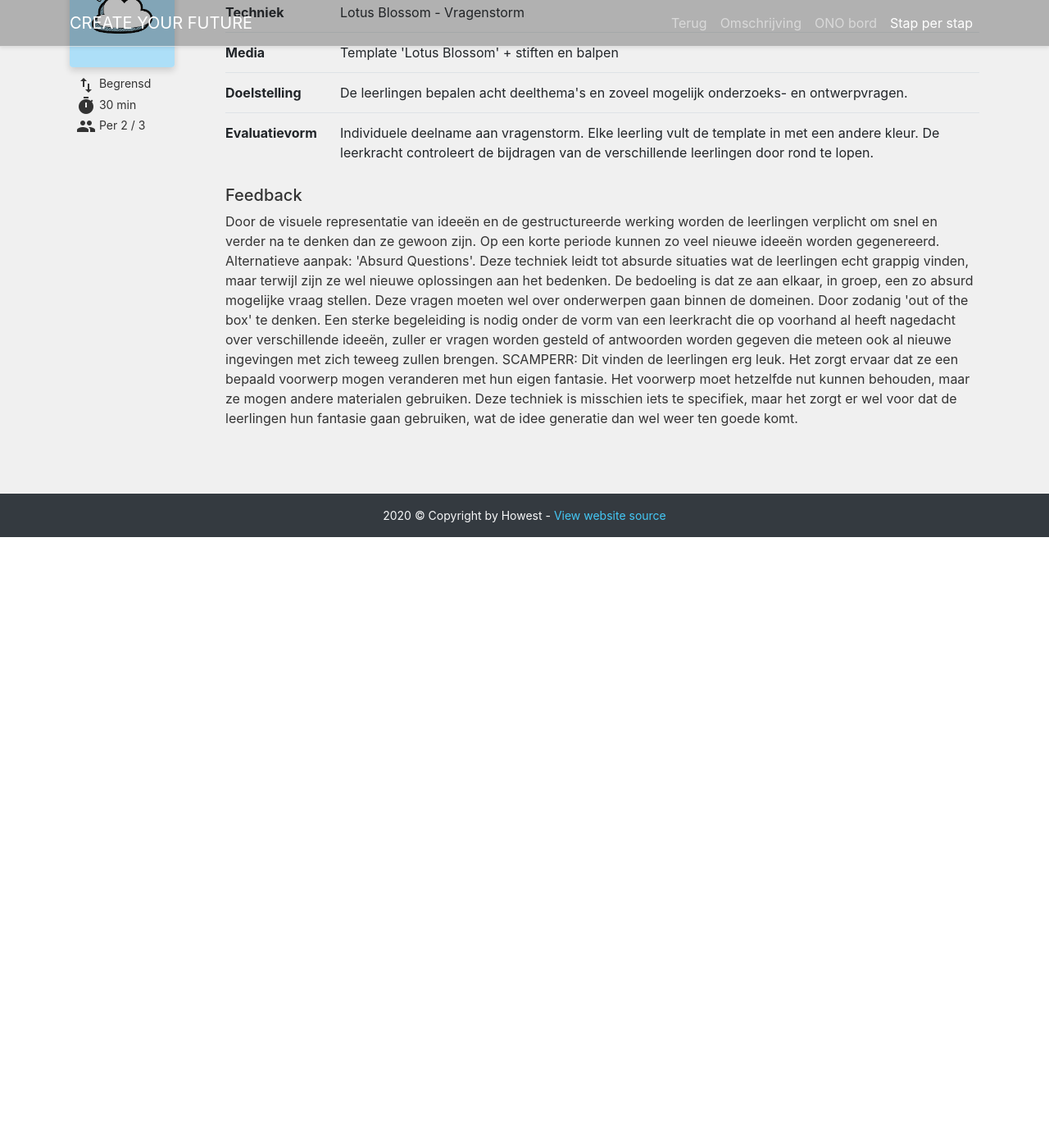
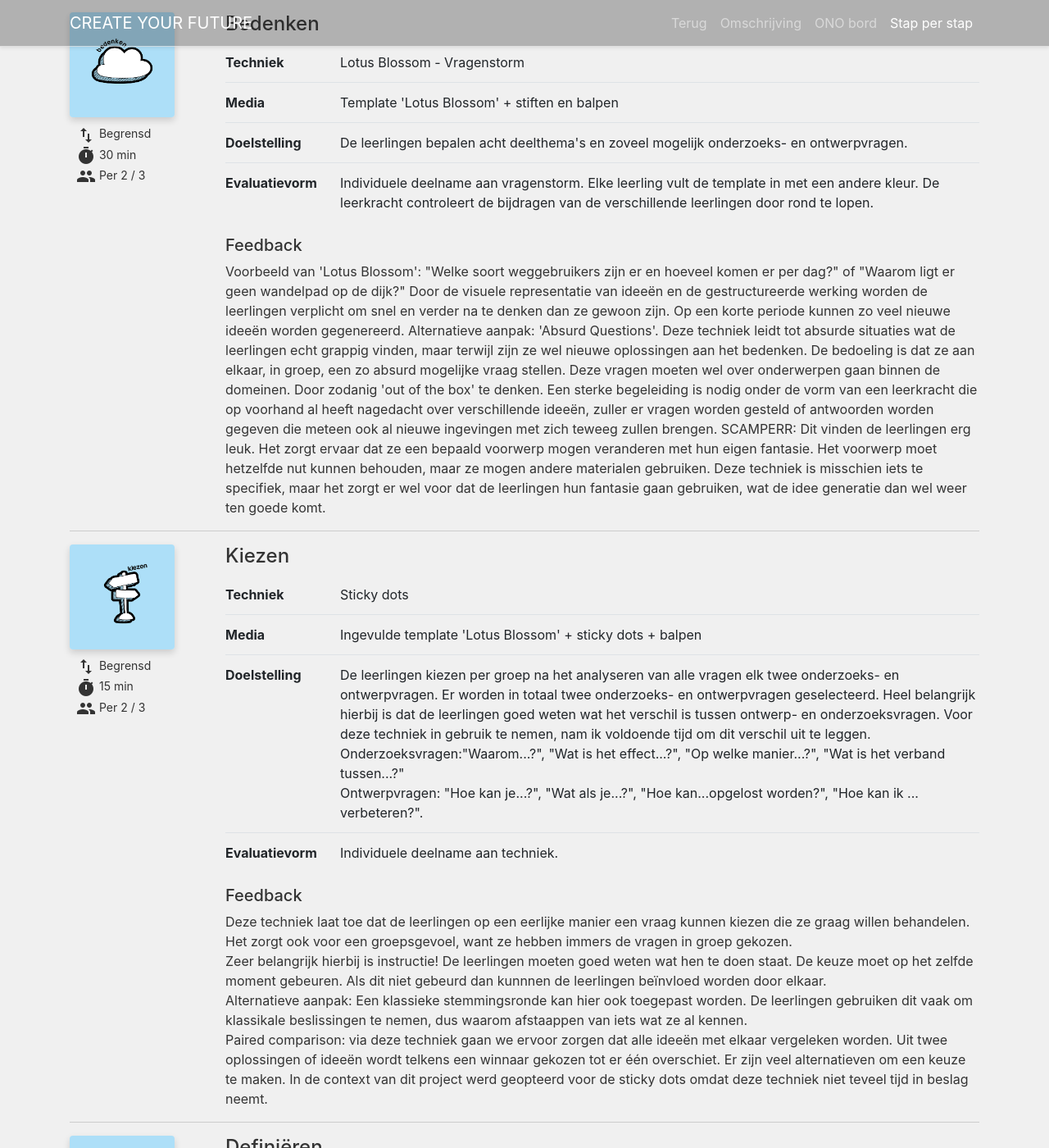
Before and after one commit to huysentruitw/create-your-future-website, a Jekyll site: the page built from src/_trajecten/lijnen-op-de-dijk.html, in a window 1280 px wide and 1400 px high, scrolled down 2533 px. Shown: the whole window at 82% size. Built offline with Jekyll 4.4.1, drawn with Linux system fonts in a browser that asks for light colours; before the commit the page ends 3188 px from its top, so only the background shows below that; some of the changed text lies outside the part shown.

Commit message:
Progress lijnen-op-de-dijk traject

```diff
--- a/src/_trajecten/lijnen-op-de-dijk.html
+++ b/src/_trajecten/lijnen-op-de-dijk.html
@@ -45,7 +45,46 @@
       media: Template 'Lotus Blossom' + stiften en balpen
       goal: De leerlingen bepalen acht deelthema's en zoveel mogelijk onderzoeks- en ontwerpvragen.
       evaluationform: Individuele deelname aan vragenstorm. Elke leerling vult de template in met een andere kleur. De leerkracht controleert de bijdragen van de verschillende leerlingen door rond te lopen.
-      feedback: "Door de visuele representatie van ideeën en de gestructureerde werking worden de leerlingen verplicht om snel en verder na te denken dan ze gewoon zijn. Op een korte periode kunnen zo veel nieuwe ideeën worden gegenereerd. Alternatieve aanpak: 'Absurd Questions'. Deze techniek leidt tot absurde situaties wat de leerlingen echt grappig vinden, maar terwijl zijn ze wel nieuwe oplossingen aan het bedenken. De bedoeling is dat ze aan elkaar, in groep, een zo absurd mogelijke vraag stellen. Deze vragen moeten wel over onderwerpen gaan binnen de domeinen. Door zodanig 'out of the box' te denken. Een sterke begeleiding is nodig onder de vorm van een leerkracht die op voorhand al heeft nagedacht over verschillende ideeën, zuller er vragen worden gesteld of antwoorden worden gegeven die meteen ook al nieuwe ingevingen met zich teweeg zullen brengen. SCAMPERR: Dit vinden de leerlingen erg leuk. Het zorgt ervaar dat ze een bepaald voorwerp mogen veranderen met hun eigen fantasie. Het voorwerp moet hetzelfde nut kunnen behouden, maar ze mogen andere materialen gebruiken. Deze techniek is misschien iets te specifiek, maar het zorgt er wel voor dat de leerlingen hun fantasie gaan gebruiken, wat de idee generatie dan wel weer ten goede komt."
+      feedback: "Voorbeeld van 'Lotus Blossom': \"Welke soort weggebruikers zijn er en hoeveel komen er per dag?\" of \"Waarom ligt er geen wandelpad op de dijk?\" Door de visuele representatie van ideeën en de gestructureerde werking worden de leerlingen verplicht om snel en verder na te denken dan ze gewoon zijn. Op een korte periode kunnen zo veel nieuwe ideeën worden gegenereerd. Alternatieve aanpak: 'Absurd Questions'. Deze techniek leidt tot absurde situaties wat de leerlingen echt grappig vinden, maar terwijl zijn ze wel nieuwe oplossingen aan het bedenken. De bedoeling is dat ze aan elkaar, in groep, een zo absurd mogelijke vraag stellen. Deze vragen moeten wel over onderwerpen gaan binnen de domeinen. Door zodanig 'out of the box' te denken. Een sterke begeleiding is nodig onder de vorm van een leerkracht die op voorhand al heeft nagedacht over verschillende ideeën, zuller er vragen worden gesteld of antwoorden worden gegeven die meteen ook al nieuwe ingevingen met zich teweeg zullen brengen. SCAMPERR: Dit vinden de leerlingen erg leuk. Het zorgt ervaar dat ze een bepaald voorwerp mogen veranderen met hun eigen fantasie. Het voorwerp moet hetzelfde nut kunnen behouden, maar ze mogen andere materialen gebruiken. Deze techniek is misschien iets te specifiek, maar het zorgt er wel voor dat de leerlingen hun fantasie gaan gebruiken, wat de idee generatie dan wel weer ten goede komt."
+
+    - card: choose
+      track: limited
+      time: 15 min
+      groupform: Per 2 / 3
+      technique: Sticky dots
+      media: Ingevulde template 'Lotus Blossom' + sticky dots + balpen
+      goal: "De leerlingen kiezen per groep na het analyseren van alle vragen elk twee onderzoeks- en ontwerpvragen. Er worden in totaal twee onderzoeks- en ontwerpvragen geselecteerd. Heel belangrijk hierbij is dat de leerlingen goed weten wat het verschil is tussen ontwerp- en onderzoeksvragen. Voor deze techniek in gebruik te nemen, nam ik voldoende tijd om dit verschil uit te leggen.<br>
+      Onderzoeksvragen:\"Waarom...?\", \"Wat is het effect...?\", \"Op welke manier...?\", \"Wat is het verband tussen...?\"<br> Ontwerpvragen: \"Hoe kan je...?\", \"Wat als je...?\", \"Hoe kan...opgelost worden?\", \"Hoe kan ik ... verbeteren?\"."
+      evaluationform: Individuele deelname aan techniek.
+      feedback: "Deze techniek laat toe dat de leerlingen op een eerlijke manier een vraag kunnen kiezen die ze graag willen behandelen. Het zorgt ook voor een groepsgevoel, want ze hebben immers de vragen in groep gekozen.
+
+      Zeer belangrijk hierbij is instructie! De leerlingen moeten goed weten wat hen te doen staat. De keuze moet op het zelfde moment gebeuren. Als dit niet gebeurd dan kunnnen de leerlingen beïnvloed worden door elkaar.
+
+      Alternatieve aanpak: Een klassieke stemmingsronde kan hier ook toegepast worden. De leerlingen gebruiken dit vaak om klassikale beslissingen te nemen, dus waarom afstaappen van iets wat ze al kennen.
+
+      Paired comparison: via deze techniek gaan we ervoor zorgen dat alle ideeën met elkaar vergeleken worden. Uit twee oplossingen of ideeën wordt telkens een winnaar gekozen tot er één overschiet.
+      Er zijn veel alternatieven om een keuze te maken. In de context van dit project werd geopteerd voor de sticky dots omdat deze techniek niet teveel tijd in beslag neemt."
+
+    - card: define
+      track: limited
+      time: 15 min
+      groupform: Per 2 / 3
+      technique: Boundary Examination
+      media: Template 'Boudary Examination' + balpen
+      goal: De leerlingen formuleren de onderzoeks- of ontwerpvragen die ze gekozen hebben met de sticky dots.
+      evaluationform: Individuele deelname aan groepsproces.
+      feedback: "Uitstekende tool om een probleem te gaan definiëren. Deze tool laat toe om de vaak gemakkelijke zinnen die de leerlingen hadden neergeschreven beter te gaan verwoorden. Het verbreedt hun talenkennis en de zin kan plots veel aantrekkelijker lijken.
+
+      Voor de leerlingen is het moeilijk om synoniemen te bedenken. Zorg voor goeie instructie en geef desnoods een voorbeeld voordat ze deze techniek gaan gebruiken. Maak gebruik van synoniemenzoekers en help hen bij het samenstellen van de nieuwe zin.
+
+      Alternatieve aanpak: Als het blijkt dat de boundary examination moeilijk verloopt is het aangeraden om over te gaan op een onderwijsleergesprek. Zo kan je stap voor stap de leerlingen helpen en de klas zelf laten beslissen over de woordkeuze.
+
+      Morphological analysis 1 is zeker een techniek die ook hier gebruikt kan worden. Je schrijft een kernwoord van je onderzoek- of ontwerpvraag neer en splitst deze op in subcategorieën. Met deze subcategorieën schrijft men een nieuwe uitdaging neer. Deze lijkt erg op de boundary examination, maar lijkt ook op een soort van mindmap met synoniemen. Voor de leerlingen gemakkelijk omdat het hen herinnert aan voorgaande technieken."
+
+    - card: research-question
+      additionalcard: design-question
+      track: limited
+      feedback: "Onderzoeks- en ontwerpvragen waarmee de leerlingen deze techniek geeindigd zijn: \"Welke soort dijkgebruikers zijn er en hoeveel komen er per vierentwintig uur op het wandelpad?\",\"Wat zou er gebeuren mochten we lijnen trekken op de dijk om verschillende zones af te bakenen?\", \"Op welke manieren zouden we een wandelig op de dijk aangenamer kunnen maken tijdens drukke tijdstippen?\""
 
 ---
 <header class="traject">
@@ -62,10 +101,23 @@
 <section id="omschrijving" class="alternate">
   <div class="container">
     <div class="row">
-      <div class="col-lg-12 text-center">
+      <div class="col-lg-3">
+        <h2>Context</h2>
+        3de graad basisonderwijs<br>
+        leefschool<br>
+        6 weken - 4 lesuren per week<br>
+        Projectbegeleider: Dimitri Govaert
+      </div>
+      <div class="col-lg-3">
+        <h2>Doelen</h2>
+        Formuleren van onderzoeks- en ontwerpvragen.<br>
+        Bedenken van hypothesen en ontwerpideeën.<br>
+        Maken van prototypes.<br>
+        Presenteren van prototypes.<br>
+        Optimaliseren van prototypes.
+      </div>
+      <div class="col-lg-6">
         <h2>Startuitdaging</h2>
-        <hr>
-
         De leerlingen waren het unaniem eens dat er zich op de dijk veel problemen voordoen. Vooral tijdens de zomermaanden kan het heel erg druk zijn, waardoor er soms ongevallen gebeuren.
         Vooral door de verschillende soorten weggebruikers. Kinderen verliezen door de drukte soms ook hun ouders, wat kunnen we hieraan doen?
         In vergelijking met de uitdaging van de andere groep van de basisschool De Vlieger (schoolomgeving) verliep deze challenge éénduidiger. Daar waar bij de uitdaging over de schoolomgeving nog meerdere mogelijkheden waren (trap, turnzaal, klaslokaal,...) gaat het bij deze uitdaging meteen over de problematiek op de dijk, namelijk de drukte!
```
